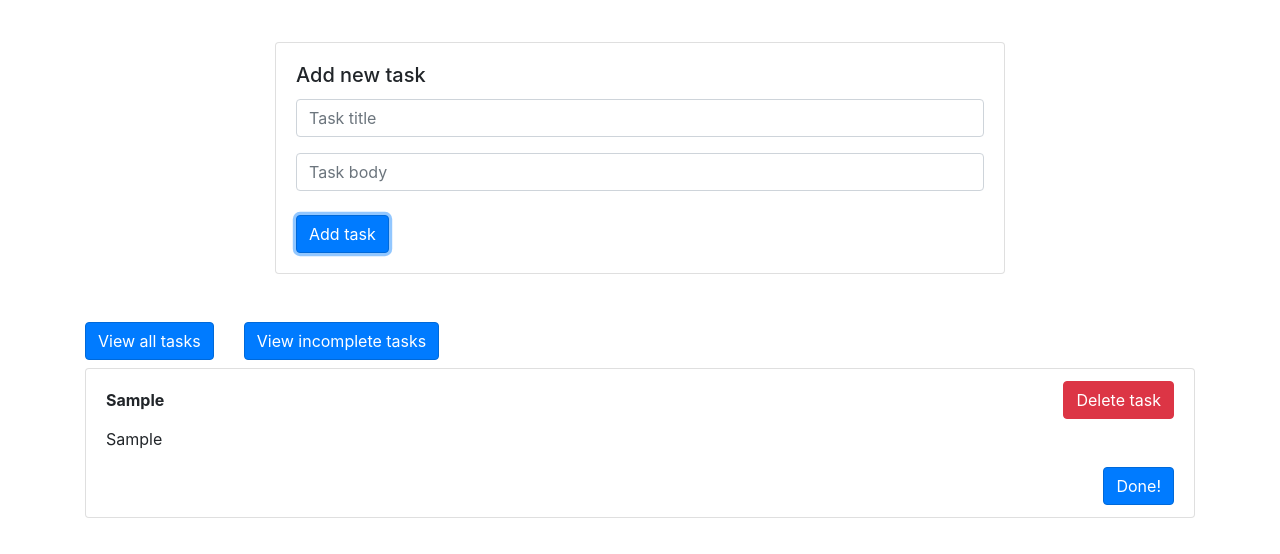
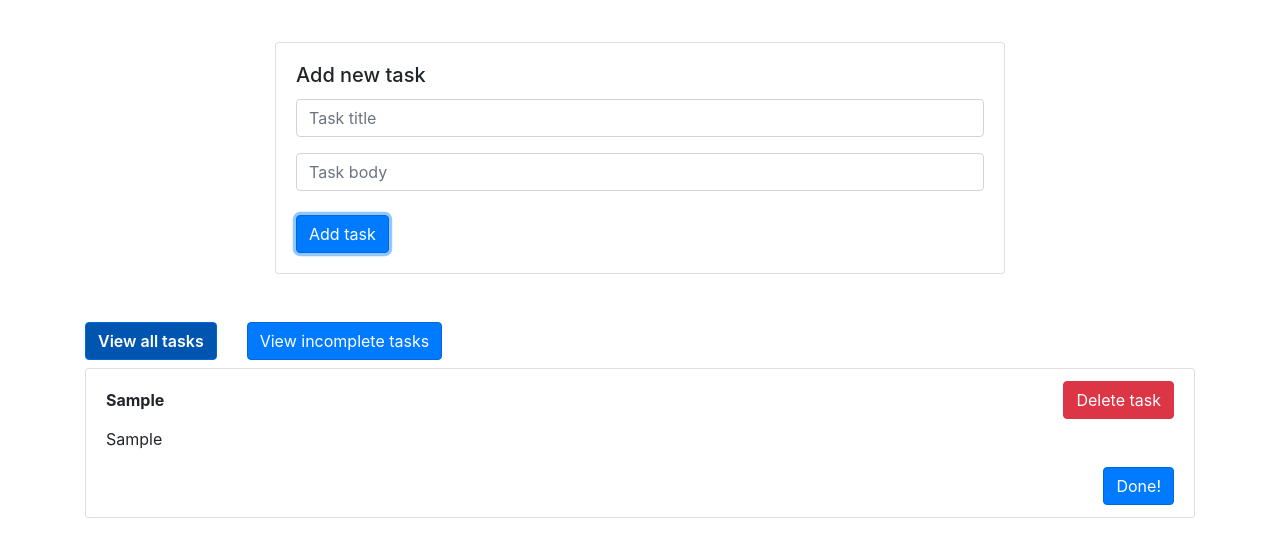
Before and after one commit to irynaomelchenko/to-do-list, a plain HTML site: page index.html in a window 1280 px wide. Both pictures are taken after typing "Sample", "Sample" into the empty fields and a click on the button "Add task". Shown: the part 62-616 px from the top of the page. Drawn offline with nearby package versions, Linux system fonts and the light colour scheme.

Commit message:
Update index.html

```diff
--- a/index.html
+++ b/index.html
@@ -60,7 +60,7 @@
     <div class="tasks-list-section mt-5">
       <div class="container">
         <div class="btn-container">
-          <button id="all-tasks-btn" class="btn btn-primary">View all tasks</button>
+          <button id="all-tasks-btn" class="btn btn-primary active-btn">View all tasks</button>
           <button id="incomplete-tasks-btn" class="btn btn-primary">View incomplete tasks</button>
         </div>
         <ul class="list-group"></ul>
```
